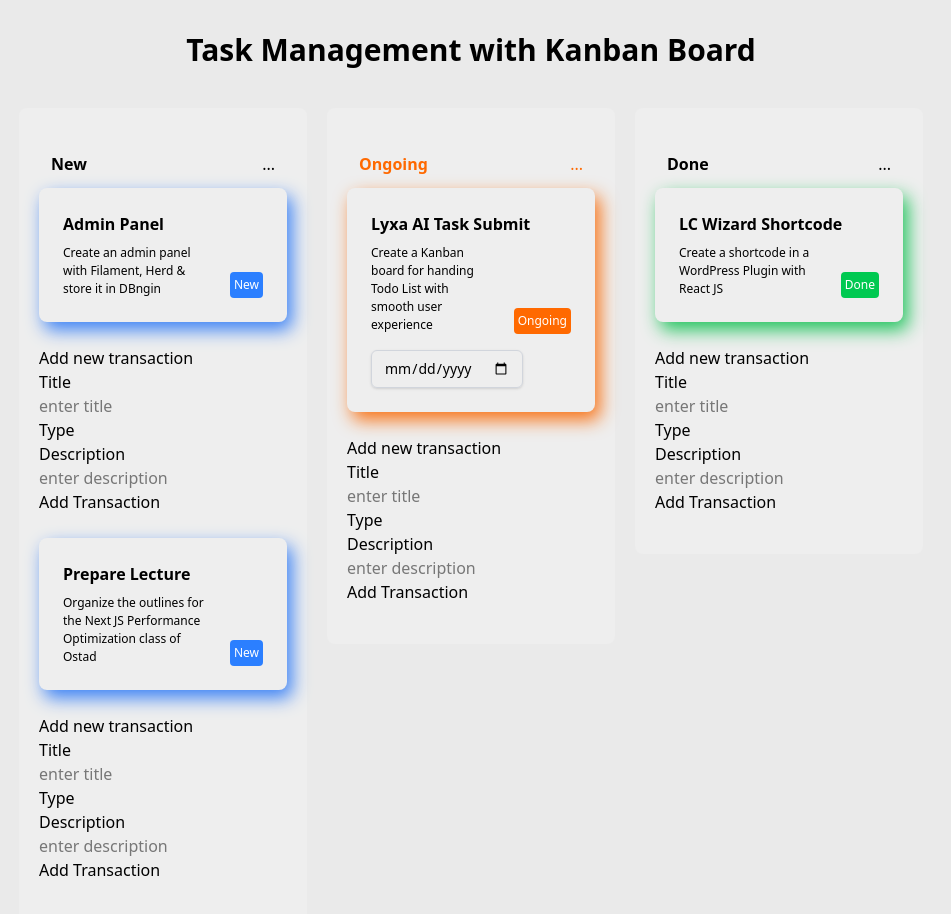
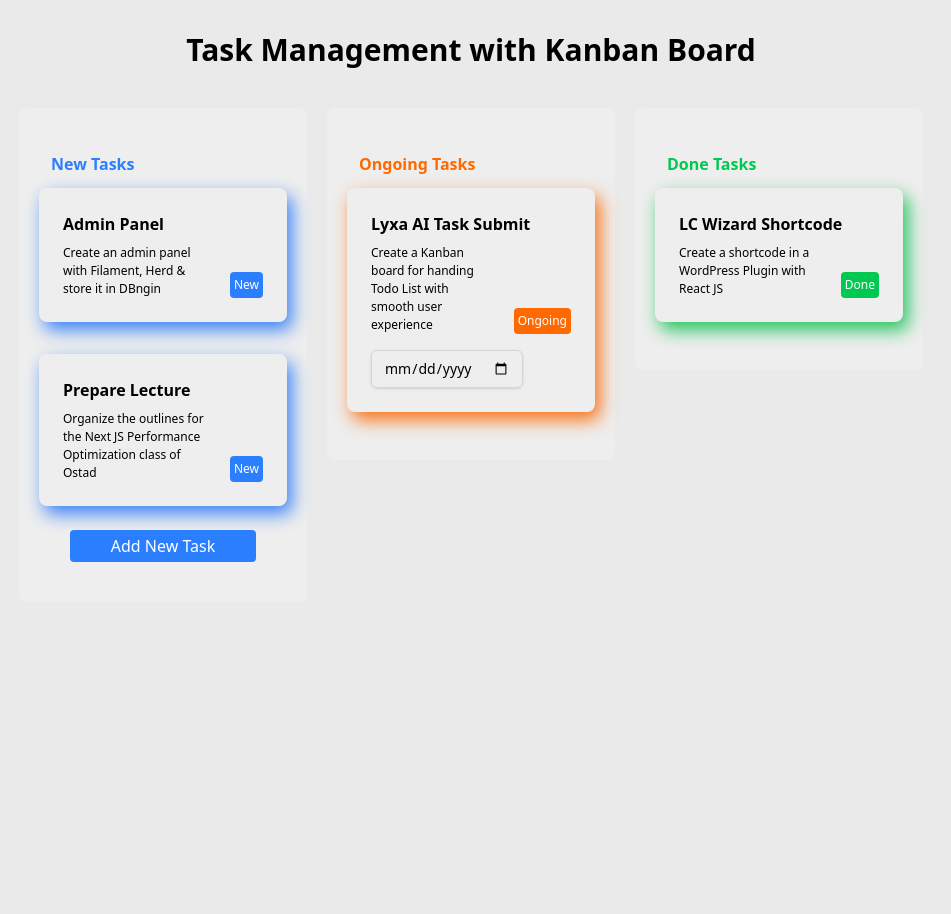
Before and after one commit to risalshahed/axyl-kast-typescript, a React (Vite) app: page / in a window 1280 px wide. Shown: the top 914 px of the page, without its empty margins (169-1120 px from the left). After the commit the page ends 800 px from the top, so only its background shows below. Built offline with nearby package versions, Linux system fonts and the light colour scheme.

Commit message:
all issues sorted

```diff
--- a/src/components/Column.tsx
+++ b/src/components/Column.tsx
@@ -1,7 +1,9 @@
 import { useDroppable } from "@dnd-kit/core";
 import type { Column as ColumnType, TaskItem } from "../api/data"
 import TaskCard from "./TaskCard";
-import React from "react";
+import React, { useState } from "react";
+import { useAppDispatch, useAppSelector } from "../app/hooks";
+import Form from "./Form";
 
 interface ColumnProps {
   column: ColumnType;
@@ -19,33 +21,30 @@ export default function Column({ column, tasks, openContextId, setOpenContextId
     id: column.id
   });
 
+  const [showModal, setShowModal] = useState(false);
+
   let categoryBoxShadow: string;
 
   // style based on different status
   if(column.id === 'new') {
     categoryBoxShadow = '5px 8px 18px #3B82F6';
-    textColor = 'blue-500';
+    textColor = 'text-blue-500';
     animationClass = "animate-from-top";
   } else if(column.id === 'ongoing') {
     categoryBoxShadow = '5px 8px 18px #F97316';
-    textColor = 'orange-500';
+    textColor = 'text-orange-500';
     animationClass = "animate-from-right";
   } else if(column.id === 'done') {
     categoryBoxShadow = '5px 8px 18px #22C55E';
-    textColor = 'green-500';
+    textColor = 'text-green-500';
     animationClass = "animate-from-bottom";
   }
 
   return (
     <div className={`max-w-72 justify-self-center bg-[#eee] px-5 py-10 rounded-lg transform ${animationClass}`}>
-      <div className={`flex items-center justify-between px-3 py-1 text-${textColor}`}>
-        <h4 className='font-semibold'>
-          {column.title}
-        </h4>
-        <p>
-          ...
-        </p>
-      </div>
+      <h4 className={`font-semibold px-3 py-1 ${textColor}`}>
+        {column.title} Tasks
+      </h4>
       <div
         ref={setNodeRef}
         className='flex flex-col gap-4'
@@ -69,6 +68,16 @@ export default function Column({ column, tasks, openContextId, setOpenContextId
           )
         }
       </div>
+
+      {column.id === 'new' && (
+        <div
+          onClick={() => setShowModal(true)}
+          className={`${column.color} px-3 py-1 text-center mt-4 rounded w-3/4 mx-auto cursor-pointer`}
+        >
+          Add New Task
+        </div>
+      )}
+      {showModal && <Form onClose={() => setShowModal(false)} />}
     </div>
   )
 }
--- a/src/components/Form.tsx
+++ b/src/components/Form.tsx
@@ -1,107 +1,98 @@
-import { useState } from "react";
-import { useAppDispatch, useAppSelector } from "../app/hooks";
+import React, { useEffect, useState } from "react";
+import { useAppDispatch } from "../app/hooks";
+import { createTask } from "../features/task/taskSlice";
 
-export default function Form() {
-  const [title, setTitle] = useState('');
-  const [description, setDescription] = useState('');
-
-  // either the form is add or update mode!
-  const [updateMode, setUpdateMode] = useState(false);
+export default function Form({ onClose }: { onClose: () => void }) {
+  const [title, setTitle] = useState<string>('');
+  const [description, setDescription] = useState<string>('');
 
   const dispatch = useAppDispatch();
 
-  // const { isLoading, isError } = useAppSelector(state => state.task);
-  const task = useAppSelector(state => state.task);
+  const resetForm = () => {
+    setTitle('');
+    setDescription('');
+  }
 
-  console.log(task);
+  // Close on ESC press
+  useEffect(() => {
+    function handleKeyDown(e: KeyboardEvent) {
+      if (e.key === 'Escape') onClose();
+    }
+    window.addEventListener('keydown', handleKeyDown);
+    return () => window.removeEventListener('keydown', handleKeyDown);
+  }, [onClose]);
+
+  const handleSubmit = async (e: React.FormEvent) => {
+    e.preventDefault();
+    console.log('Submitted:', { title, description });
+    try {
+      await dispatch(createTask({
+        title,
+        description,
+        status: 'new',
+        movedToOngoingAt: null,
+        dueAt: null
+      })).unwrap();
+      resetForm();
+      onClose();
+    } catch (error) {
+      console.error('Error creating task:', error);
+    }
+  };
 
   return (
-    <div className="form">
-      <h3>Add new transaction</h3>
-
-      {/* <form onSubmit={updateMode ? handleUpdate : handleCreate}> */}
-      <form>
-        <div className="form-group">
-          <label htmlFor="transaction_name">Title</label>
+    <div
+      onClick={onClose}
+      className="fixed inset-0 bg-gray-500 opacity-90 z-10 flex items-center justify-center"
+    >
+      <div
+        onClick={e => e.stopPropagation()}
+        className="bg-white w-full max-w-md mx-auto rounded-lg shadow-lg p-6"
+      >
+        <h3 className="text-xl font-semibold mb-4 text-center">
+          Add New Task
+        </h3>
+        <form onSubmit={handleSubmit} className="space-y-4">
+          <div>
+            <label htmlFor="title" className="block text-sm font-medium text-gray-700">
+              Title
+            </label>
             <input
+              id="title"
               type="text"
               name="title"
               required
-            placeholder="enter title"
+              placeholder="Enter title"
               value={title}
               onChange={e => setTitle(e.target.value)}
+              className="mt-1 block w-full border border-gray-300 rounded-md p-2 focus:outline-none focus:ring focus:ring-blue-400"
             />
           </div>
 
-        <div className="form-group radio">
-          <label htmlFor="transaction_type">Type</label>
-          {/* <div className="radio_group">
+          <div>
+            <label htmlFor="description" className="block text-sm font-medium text-gray-700">
+              Description
+            </label>
             <input
-              type="radio"
-              placeholder="Income"
+              id="description"
+              type="text"
+              name="description"
               required
-              name="type"
-              value="income"
-              checked={type === "income"}
-              onChange={e => setType("income")}
-            />
-            <label htmlFor="transaction_type">Income</label>
-          </div>
-          <div className="radio_group">
-            <input
-              type="radio"
-              placeholder="Expense"
-              required
-              name="type"
-              value="expense"
-              checked={type === "expense"}
-              onChange={e => setType("expense")}
-            />
-            <label htmlFor="transaction_type">Expense</label>
-          </div> */}
-        </div>
-
-        <div className="form-group">
-          <label htmlFor="transaction_amount">Description</label>
-          <input
-            type="text"
-            placeholder="enter description"
-            required
-            name="description"
+              placeholder="Enter description"
               value={description}
               onChange={e => setDescription(e.target.value)}
+              className="mt-1 block w-full border border-gray-300 rounded-md p-2 focus:outline-none focus:ring focus:ring-blue-400"
             />
           </div>
 
           <button
-          // disabled={isLoading}
-          className="btn"
             type="submit"
+            className="w-full bg-blue-600 hover:bg-blue-700 text-white py-2 rounded-md transition cursor-pointer"
           >
-          {updateMode ? 'Update' : 'Add'} Transaction
+            Add Task
           </button>
-
-        {/* Error message */}
-        {/* {
-          !isLoading && isError && (
-            <p className="error">
-              An error occurred
-            </p>
-          )
-        } */}
-
         </form>
-
-      {/* {
-        updateMode && (
-          <button
-            onClick={cancelUpdateMode}
-            className="btn cancel_update"
-          >
-            Abort the Update
-          </button>
-        )
-      } */}
       </div>
-  )
+    </div>
+  );
 }
--- a/src/components/TaskCard.tsx
+++ b/src/components/TaskCard.tsx
@@ -1,12 +1,8 @@
-// import editImg from '../../assets/images/edit.svg'
-// import deleteImg from '../../assets/images/delete.svg'
-
 import { useDraggable } from "@dnd-kit/core";
 import type { TaskItem } from "../api/data";
 import React, { useEffect, useRef, useState } from "react";
 import { updateTaskLocal } from "../features/task/taskSlice";
 import { useAppDispatch } from "../app/hooks";
-import Form from "./Form";
 
 interface TaskCardProps {
   task: TaskItem;
@@ -19,7 +15,7 @@ interface TaskCardProps {
 const statuses = ["new", "ongoing", "done"] as const;
 
 export default function TaskCard({ task, openContextId, setOpenContextId, color, categoryBoxShadow }: TaskCardProps) {
-  const { id, title, description, status, dueAt } = task;
+  const { id, title, description, status } = task;
 
   const dispatch = useAppDispatch();
 
@@ -104,7 +100,7 @@ export default function TaskCard({ task, openContextId, setOpenContextId, color,
     if (diffDays < 0) {
       return (
         <p className="text-xs text-red-600 font-semibold mt-1">
-          ⚠️ Overdue!
+          Deadline is finished {diffDays * -1} days ago!
         </p>
       );
     } else if (diffDays === 0) {
@@ -121,25 +117,6 @@ export default function TaskCard({ task, openContextId, setOpenContextId, color,
       );
     }
   }
-
-  useEffect(() => {
-    if (!selectedDate) return;
-
-    const today = new Date();
-    today.setHours(0,0,0,0);
-
-    const selected = new Date(selectedDate);
-    selected.setHours(0,0,0,0);
-
-    const diffTime = selected.getTime() - today.getTime();
-    const diffDays = Math.round(diffTime / (1000 * 60 * 60 * 24));
-
-    if (diffDays < 0) {
-      alert('Deadline for this task is finished!');
-      setSelectedDate(""); // date clear kore dao
-    }
-  }, [selectedDate]);
-
 
   return (
     <>
@@ -204,7 +181,6 @@ export default function TaskCard({ task, openContextId, setOpenContextId, color,
           </div>
         )}
       </div>
-      <Form />
     </>
   )
 }
--- a/src/components/Tasks.tsx
+++ b/src/components/Tasks.tsx
@@ -33,7 +33,7 @@ export default function Tasks() {
   if(!isLoading && !isError && tasks?.length === 0) return <p>No tasks found</p>;
 
   return (
-    <div className='mx-auto gap-5 pt-10 pb-20 flex flex-wrap md:flex-nowrap items-center md:items-start justify-center'>
+    <div className='mx-auto gap-5 py-10 flex flex-wrap md:flex-nowrap items-center md:items-start justify-center'>
       <DndContext onDragEnd={handleDragEnd} collisionDetection={closestCenter}>
         {
           columns.map(column =>
--- a/src/features/task/taskApi.ts
+++ b/src/features/task/taskApi.ts
@@ -6,29 +6,7 @@ export const getTasks = (): TaskItem[] => {
   return tasks;
 }
 
-export const addTask = (task: Omit<TaskItem, 'id'>): TaskItem => {
-  const newTask: TaskItem = {
-    id: crypto.randomUUID(),
-    ...task
-  };
-  tasks.push(newTask);
-  return newTask;
-}
-
-export const editTask = (id: string, data: Partial<Omit<TaskItem, 'id'>>): TaskItem  =>{
-  const index = tasks.findIndex(t => t.id === id);
-  if(index === -1) {
-    throw new Error(`Task with id ${id} not found`);
-  }
-  const updatedTask = {
-    ...tasks[index],
-    ...data
-  }
-  tasks[index] = updatedTask;
-  return updatedTask;
-}
-
-export const deleteTask = (id: string): TaskItem[] => {
-  const newTask = tasks.filter(t => t.id !== id);
-  return newTask;
-}
+export const addTask = (task: Omit<TaskItem, 'id'>): TaskItem => ({
+  id: crypto.randomUUID(),
+  ...task
+});
```
Also changed, not shown: src/features/task/taskSlice.ts (+9 -90 lines). Lines whose indentation alone changed are shown as unchanged.
